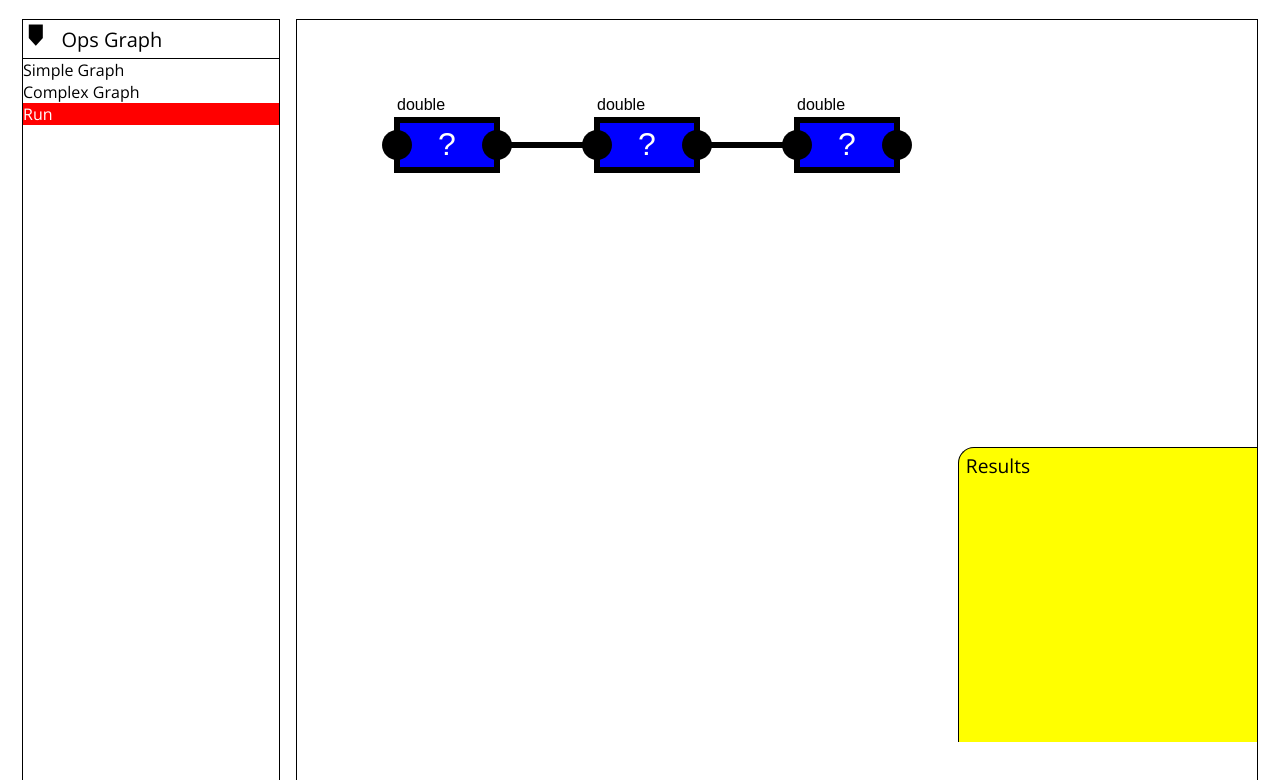
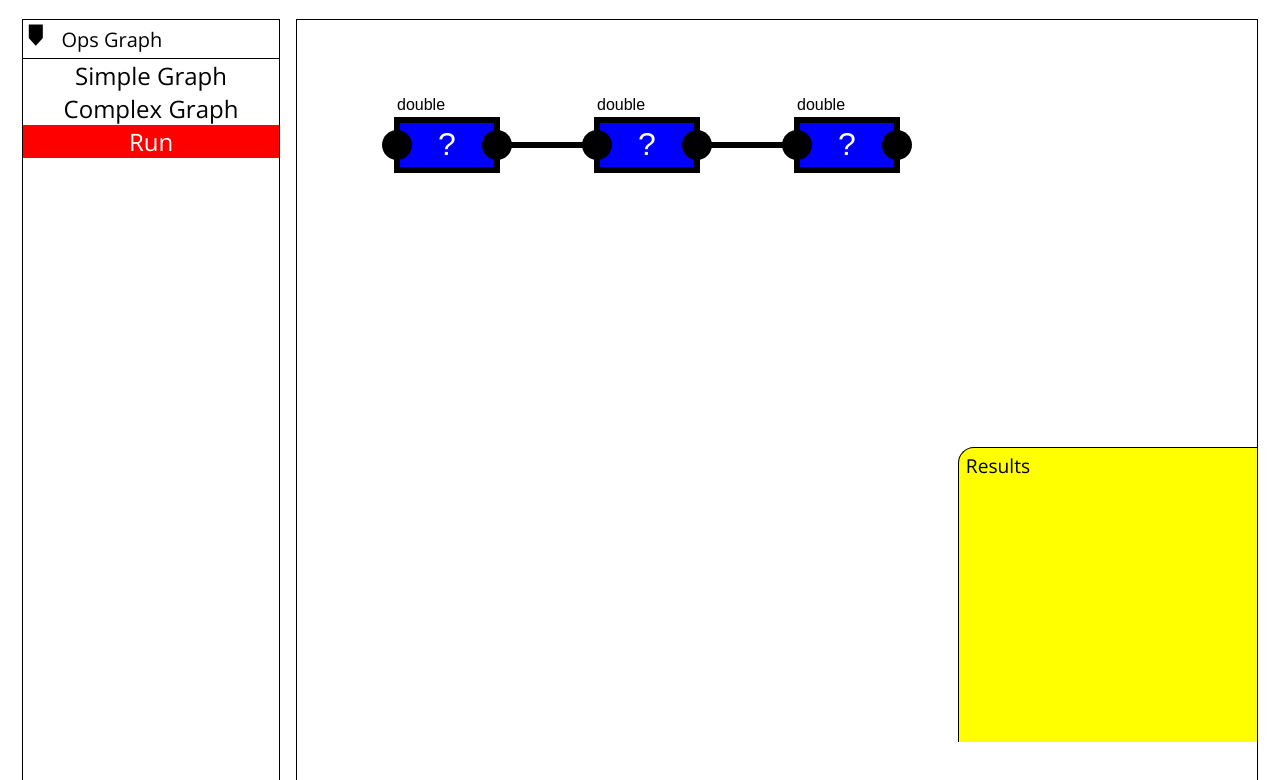
Before and after one commit to JimBoonie/OpsGraph, a Flask app: page / in a window 1280 px wide. Shown: the top 780 px of the page. Run offline with Flask 2, Linux system fonts and the light colour scheme.

Commit message:
Add execution order to node display along with depth; Increase size and center font on buttons;

```diff
--- a/app/static/css/main.css
+++ b/app/static/css/main.css
@@ -80,6 +80,8 @@ canvas[resize] {
     }
 
     .dropdown-options > div {
+        font-size: 1.5em;
+        text-align: center;
         margin: 0;
         background-color: white;
     }
--- a/app/static/js/graph.js
+++ b/app/static/js/graph.js
@@ -282,7 +282,8 @@ function run() {
         success: function(response) {
             console.log(response);
             for (var i = 0; i < response['depths'].length; i++) {
-                nodes[i].depth_label.content = response['depths'][i];
+                var depth = response['depths'][i];
+                nodes[i].depth_label.content = "(" + depth.toString() + ", " + i.toString() + ")";
             }
             document.getElementById('float-result').innerHTML = response['output'];
         }
```
